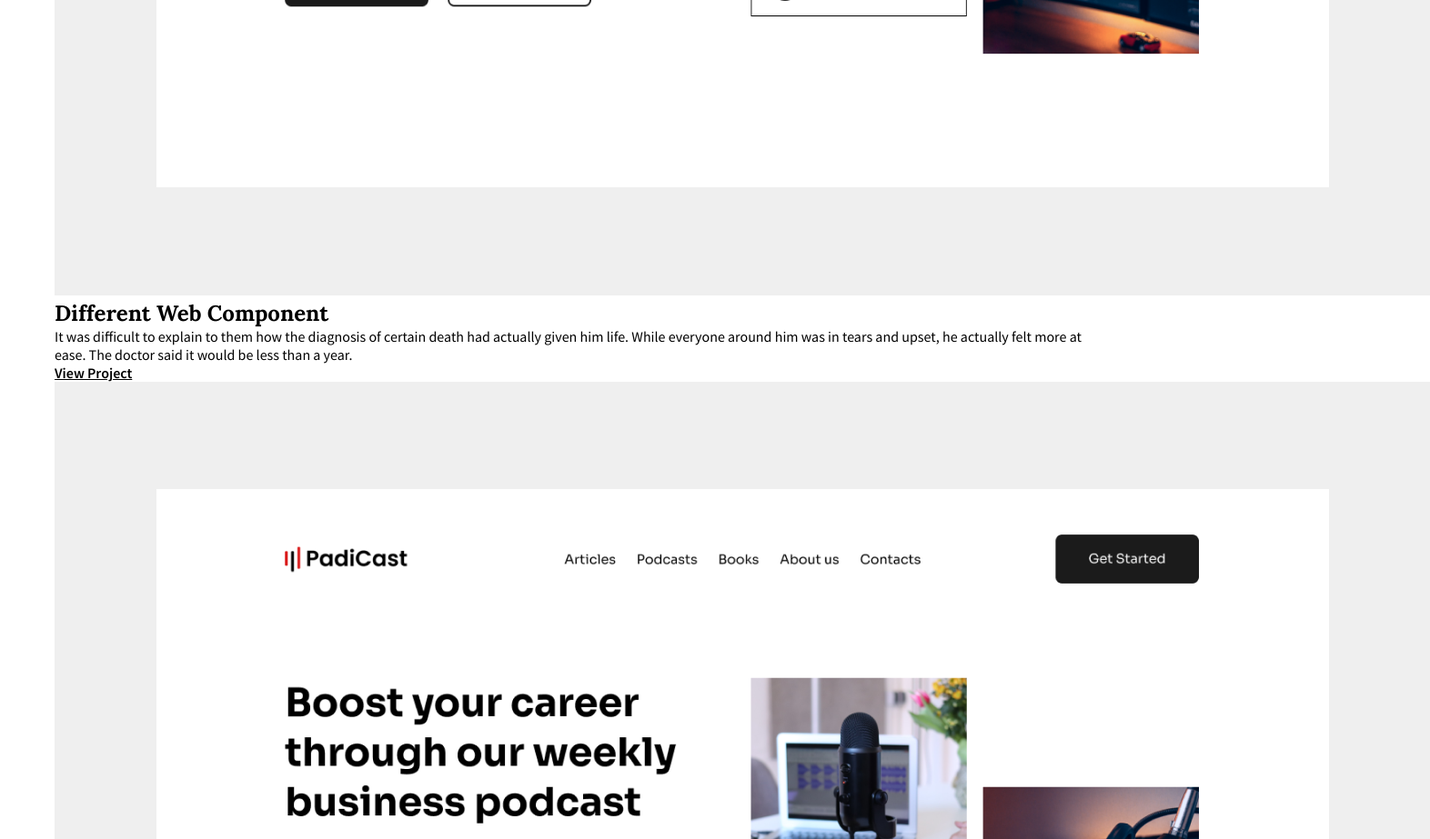
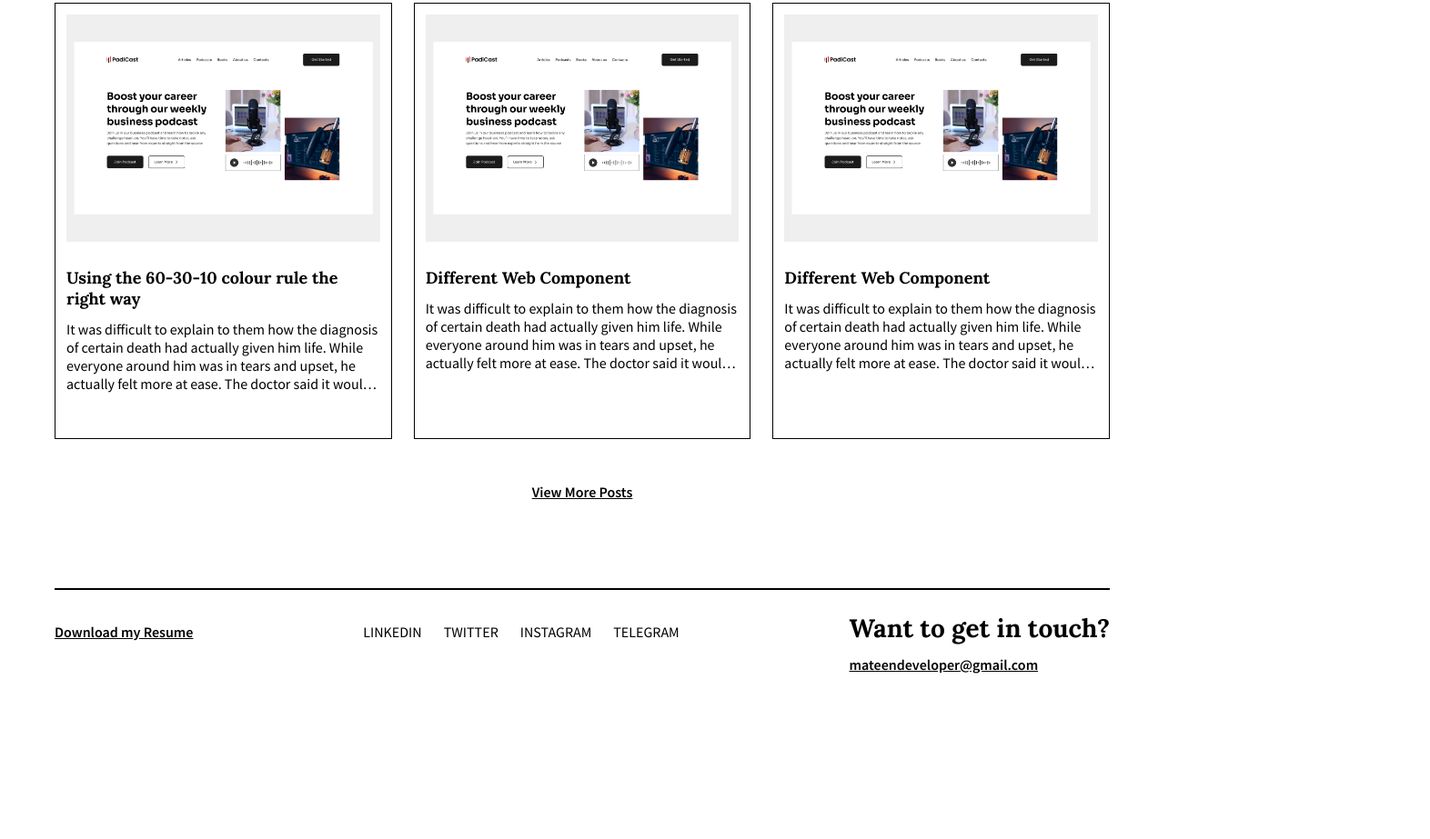
Before and after one commit to matmaxgraphics/mateen-portfolio, a plain HTML site: page index.html in a window 1280 px wide. Shown: the part 2773-3696 px from the top of the page at 91% size, 1572 px wide, since content can reach past the window. After the commit the page ends 3558 px from the top, so only its background shows below. Drawn offline with nearby package versions, Linux system fonts and the light colour scheme.

Commit message:
made website responsive

```diff
--- a/assets/scss/style.scss
+++ b/assets/scss/style.scss
@@ -55,7 +55,7 @@ a {
   }
 }
 
-img{
+img {
   object-fit: cover;
   object-position: center;
 }
@@ -120,7 +120,7 @@ nav {
       display: block;
     }
   }
-  .hidden{
+  .hidden {
     display: none !important;
   }
   .toggleShow {
@@ -150,9 +150,9 @@ nav {
   }
 }
 
-@media (max-width: 500px){
-  .hero-section{
-    p{
+@media (max-width: 500px) {
+  .hero-section {
+    p {
       margin-top: 24px;
     }
   }
@@ -168,30 +168,30 @@ nav {
     border-top: 2px solid #000;
     border-bottom: 2px solid #000;
   }
-  .project-item{
+  .project-item {
     border-top: 1px solid #000;
     padding: 24px 0;
     display: flex;
     gap: 36px;
-    .text-descriptions{
+    .text-descriptions {
       width: 60%;
-      h3{
+      h3 {
         margin-bottom: 12px;
       }
-      p{
+      p {
         margin-bottom: 24px;
       }
-      .external-links{
+      .external-links {
         margin-top: 24px;
         font-size: 24px;
       }
-      i{
+      i {
         margin-right: 12px;
       }
     }
-    .image-description{
+    .image-description {
       width: 40%;
-      img{
+      img {
         width: 100%;
         height: auto;
       }
@@ -199,37 +199,139 @@ nav {
   }
 }
 
-@media (max-width: 975px){
+@media (max-width: 975px) {
   .project-section {
-    .project-item{
-      .text-descriptions{
+    .project-item {
+      .text-descriptions {
         width: 50%;
       }
-      .image-description{
+      .image-description {
         width: 50%;
       }
     }
   }
-
 }
 
-@media (max-width: 650px){
+@media (max-width: 650px) {
   .project-section {
-    .project-item{
+    .project-item {
       flex-direction: column-reverse;
       gap: 24px;
-      .text-descriptions{
+      .text-descriptions {
         width: 100%;
       }
-      .image-description{
+      .image-description {
         width: 100%;
-        img{
+        img {
           width: 100%;
           height: auto;
         }
       }
     }
   }
-
 }
 /*========END OF PROJECT SECTION STYLING========*/
+
+
+/*========SIDE PROJECT SECTION STYLING========*/
+.side-projects {
+  h2 {
+    margin-bottom: 24px;
+  }
+}
+
+.cards--container {
+  display: grid;
+  grid-template-columns: repeat(auto-fit, minmax(290px, 1fr));
+  place-items: center;
+  gap: 24px;
+  .card--item {
+    // width: calc(100% / 3);
+    border: 1.5px solid #000;
+    padding: 12px 12px 18px;
+    height: 480px;
+    img {
+      width: 100%;
+      height: 250px;
+    }
+    h4 {
+      font-size: 18px;
+      margin: 24px 0 12px;
+      display: -webkit-box;
+      -webkit-line-clamp: 2;
+      -webkit-box-orient: vertical;
+      overflow: hidden;
+    }
+    p {
+      margin-bottom: 24px;
+      display: -webkit-box;
+      -webkit-line-clamp: 4;
+      -webkit-box-orient: vertical;
+      overflow: hidden;
+    }
+    a {
+      width: 100%;
+    }
+  }
+}
+
+@media (max-width: 300px){
+  .cards--container{
+    grid-template-columns: none;
+    .card--item{
+      max-width: 280px;
+    }
+  }
+}
+/*========END OF SIDE PROJECT SECTION STYLING========*/
+
+
+
+/*========BLOG SECTION STYLING========*/
+.blog-section{
+  h2{
+    margin-bottom: 24px;
+  }
+  .cards--container{
+    margin-bottom: 48px;
+  }
+  a.more-btn{
+    display: flex;
+    justify-content: center;
+  }
+}
+/*========END OF BLOG SECTION STYLING========*/
+
+footer{
+  display: flex;
+  justify-content: space-between;
+  align-items: baseline;
+  flex-flow: row wrap;
+  gap: 24px;
+  border-top: 2px solid #000;
+  padding: 24px 0;
+  .social-links{
+    display: flex;
+    flex-flow: row wrap;
+    gap: 24px;
+  }
+  .email-contact{
+    h2{
+      margin-bottom: 12px;
+    }
+  }
+}
+
+@media (max-width: 700px){
+  footer{
+    gap: 48px;
+  }
+}
+
+@media (max-width: 500px){
+  footer{
+    .social-links{
+      gap: 12px;
+    }
+  }
+}
--- a/index.html
+++ b/index.html
@@ -144,7 +144,7 @@
                 <img src="assets/images/image.png" alt="">
 
                 <div class="card--details">
-                    <h3>Different Web Component</h3>
+                    <h4>Different Web Component</h4>
                     <p>It was difficult to explain to them how the diagnosis of certain death had actually given him
                         life.
                         While everyone around him was in tears and upset, he actually felt more at ease. The doctor said
@@ -158,7 +158,7 @@
                 <img src="assets/images/image.png" alt="">
 
                 <div class="card--details">
-                    <h3>Different Web Component</h3>
+                    <h4>Different Web Component</h4>
                     <p>It was difficult to explain to them how the diagnosis of certain death had actually given him
                         life.
                         While everyone around him was in tears and upset, he actually felt more at ease. The doctor said
@@ -172,7 +172,7 @@
                 <img src="assets/images/image.png" alt="">
 
                 <div class="card--details">
-                    <h3>Different Web Component</h3>
+                    <h4>Different Web Component</h4>
                     <p>It was difficult to explain to them how the diagnosis of certain death had actually given him
                         life.
                         While everyone around him was in tears and upset, he actually felt more at ease. The doctor said
@@ -185,7 +185,7 @@
     </section>
 
 
-    <!-- <section class="blog-section">
+    <section class="blog-section section--bottom__margin">
         <h2>My Blog Posts</h2>
 
         <div class="cards--container">
@@ -193,7 +193,7 @@
                 <img src="assets/images/image.png" alt="">
 
                 <div class="card--details">
-                    <h3>Different Web Component</h3>
+                    <h4>Using the 60-30-10 colour rule the right way</h4>
                     <p>It was difficult to explain to them how the diagnosis of certain death had actually given him
                         life.
                         While everyone around him was in tears and upset, he actually felt more at ease. The doctor said
@@ -206,7 +206,7 @@
                 <img src="assets/images/image.png" alt="">
 
                 <div class="card--details">
-                    <h3>Different Web Component</h3>
+                    <h4>Different Web Component</h4>
                     <p>It was difficult to explain to them how the diagnosis of certain death had actually given him
                         life.
                         While everyone around him was in tears and upset, he actually felt more at ease. The doctor said
@@ -219,7 +219,7 @@
                 <img src="assets/images/image.png" alt="">
 
                 <div class="card--details">
-                    <h3>Different Web Component</h3>
+                    <h4>Different Web Component</h4>
                     <p>It was difficult to explain to them how the diagnosis of certain death had actually given him
                         life.
                         While everyone around him was in tears and upset, he actually felt more at ease. The doctor said
@@ -228,26 +228,27 @@
                 </div>
             </article>
 
-            <a href="#" class="link-text">View More Posts</a>
+
         </div>
-    </section> -->
+        <a href="#" class="link-text more-btn">View More Posts</a>
+    </section>
 
 
-    <!-- <footer>
-        <div><a href="#" class="text-link">Download my Resume</a></div>
+    <footer>
+        <div><a href="#" class="link-text">Download my Resume</a></div>
 
         <div class="social-links">
-            <a href="#" class="link-text">LINKEDIN</a>
-            <a href="#" class="link-text">TWITTER</a>
-            <a href="#" class="link-text">INSTAGRAM</a>
-            <a href="#" class="link-text">TELEGRAM</a>
+            <a href="#" class="link">LINKEDIN</a>
+            <a href="#" class="link">TWITTER</a>
+            <a href="#" class="link">INSTAGRAM</a>
+            <a href="#" class="link">TELEGRAM</a>
         </div>
 
         <div class="email-contact">
             <h2>Want to get in touch?</h2>
             <a href="mailto:mateendeveloper@gmail.com" class="link-text email-link">mateendeveloper@gmail.com</a>
         </div>
-    </footer> -->
+    </footer>
 
 <script src="assets/js/script.js"></script>
 </body>
```
Also changed, not shown: assets/css/style.css.
